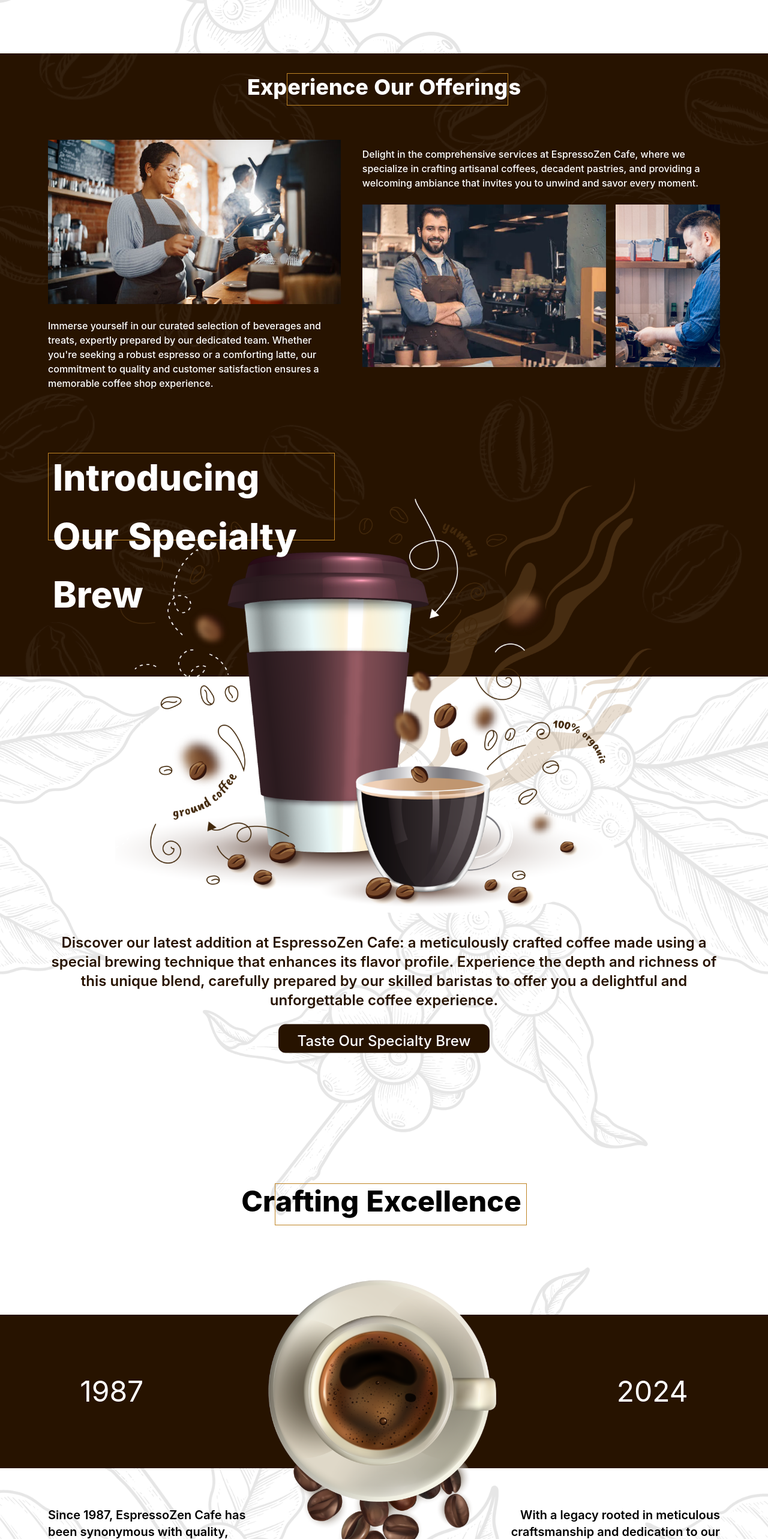
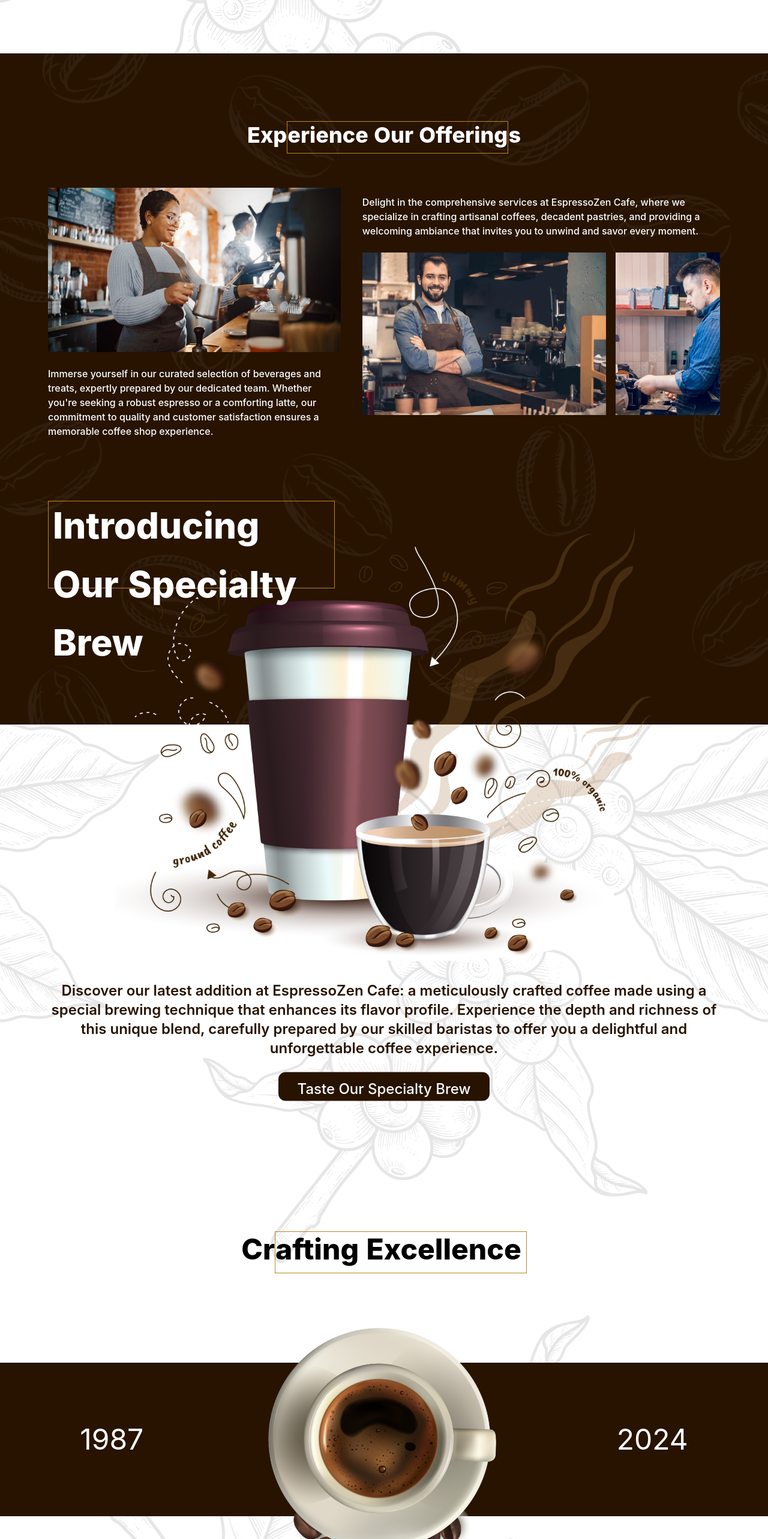
Before and after one commit to dominic91960/coffee-shop-development, a React (Create React App) app: page / in a window 1280 px wide. Shown: the part 1280-3846 px from the top of the page at 60% size. Built offline with nearby package versions, Linux system fonts and the light colour scheme.

Commit message:
Edited some animations.

```diff
--- a/src/components/SectionFour/SectionFour.css
+++ b/src/components/SectionFour/SectionFour.css
@@ -5,7 +5,7 @@
   background-position-y: -5vh;
 }
 
-[data-aos="rotate-cup"] {
+[data-aos="rotate-coffee-cup"] {
   transform: rotate(0deg);
   transition-property: transform;
 
--- a/src/components/SectionFour/SectionFour.jsx
+++ b/src/components/SectionFour/SectionFour.jsx
@@ -17,7 +17,7 @@
 
   return (
     <div className="section-four-background">
-      <section id="about" className="scroll-mt-[260px]">
+      <section id="about" className="scroll-mt-[260px] group">
         <div className="flex items-center justify-around bg-secondary text-white">
           <h3 className="text-2xl md:text-3xl lg:text-4xl xl:text-5xl font-offside">
             1987
@@ -26,8 +26,10 @@
             <img
               src={coffeeCup}
               alt="Coffee cup"
-              data-aos="rotate-cup"
-              data-aos-anchor-placement="center-center"
+              // className="group-hover:-rotate-180 transition-transform duration-[2s] ease-out"
+              data-aos="rotate-coffee-cup"
+              data-aos-anchor-placement="top-center"
+              data-aos-delay="1000"
             />
             <img
               src={coffeeBeans}
@@ -65,7 +67,7 @@
           <hr className="border-t-4 border-t-secondary w-1/4" />
         </div>
       </section>
-      <section id="contact" className="px-20">
+      <section id="contact" className="px-20 pt-8">
         <h2 className="font-noto-sans-tamil font-extrabold text-[26px] md:text-4xl lg:text-5xl uppercase pt-16 xl:pt-32 mb-16">
           Bo
           <span className="border border-primary py-1 pe-10">
--- a/src/components/SectionTwo/SectionTwo.jsx
+++ b/src/components/SectionTwo/SectionTwo.jsx
@@ -17,7 +17,7 @@
   return (
     <div className="section-two-background bg-[#271300] text-white bg-cover">
       <div className="px-20 pt-10 pb-20">
-        <section id="locations" className="scroll-mt-[35px]">
+        <section id="locations" className="scroll-mt-[35px] pt-20">
           <h2 className="font-noto-sans-tamil font-extrabold text-[22px] md:text-3xl lg:text-4xl mb-16">
             Exp
             <span className="border border-primary py-1">
```
